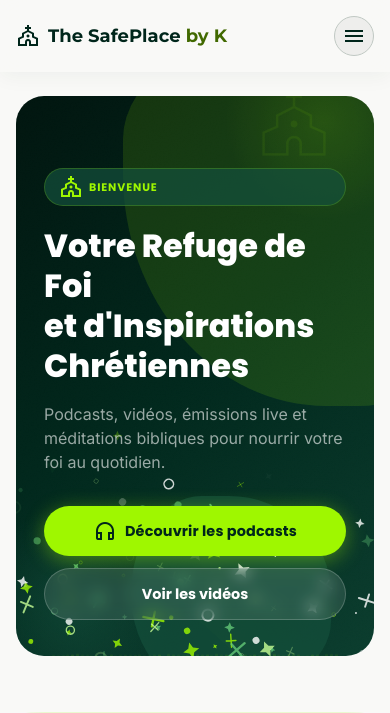
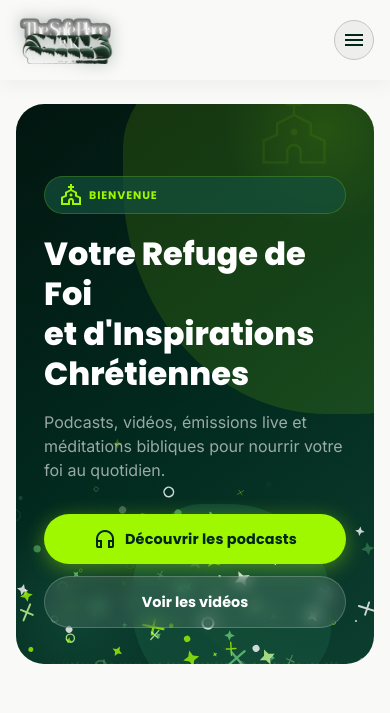
Before and after one commit to annevictoirecoulibaly1-arch/site-kaely, a Django app: page / in a window 390 px wide. Shown: the top 713 px of the page. Run offline with Django 5.2, Linux system fonts and the light colour scheme; data comes from the database, SQL or seed files in the repository; data that the repository does not hold is empty; parts of the project's set-up code (start-up, migrations or seed data) failed here and were passed over; some libraries are stand-ins or nearby versions.

Commit message:
feat: add transparent logo + integrate in navigation
- Remove background from logo image with pixel-tolerance algorithm
- Add logo.png / logo-sm.png / logo-dash.png to static/img/
- Replace church icon with actual logo in desktop nav and mobile menu panel

Co-Authored-By: Claude Sonnet 4.6 <noreply@anthropic.com>

```diff
--- a/podcastSafe/template/base.html
+++ b/podcastSafe/template/base.html
@@ -228,9 +228,8 @@ tailwind.config = {
 <header class="sticky top-0 z-50 bg-surface/80 backdrop-blur-md shadow-[0px_4px_20px_rgba(11,61,46,0.05)]">
   <nav class="flex justify-between items-center px-4 md:px-margin-desktop py-4 max-w-container-max-width mx-auto w-full">
     <div class="flex items-center gap-8">
-      <a href="{% url 'home' %}" class="flex items-center gap-2 shrink-0">
-        <span class="material-symbols-outlined text-2xl text-primary">church</span>
-        <span class="font-headline-md font-bold text-primary leading-tight text-lg md:text-2xl">The SafePlace <span class="text-secondary">by K</span></span>
+      <a href="{% url 'home' %}" class="flex items-center shrink-0">
+        <img src="{% static 'img/logo-sm.png' %}" alt="The SafePlace by K" class="h-12 w-auto object-contain" style="filter:drop-shadow(0 0 8px rgba(0,38,27,.3))"/>
       </a>
       <div class="hidden md:flex items-center gap-6">
         <a href="{% url 'home' %}" class="{% if request.resolver_match.url_name == 'home' %}text-primary border-b-2 border-secondary font-bold pb-1{% else %}text-on-surface-variant font-medium hover:text-secondary{% endif %} transition-colors duration-200 text-body-md">Accueil</a>
@@ -272,7 +271,7 @@ tailwind.config = {
 <div id="sp-mobile-menu" class="sp-nav__mobile">
   <div class="sp-nav__mobile-panel">
     <div class="flex justify-between items-center mb-8">
-      <span class="font-headline-md font-bold text-primary">The SafePlace <span class="text-secondary">by K</span></span>
+      <img src="{% static 'img/logo-sm.png' %}" alt="The SafePlace by K" class="h-10 w-auto object-contain"/>
       <button id="sp-mobile-close" class="w-10 h-10 rounded-full bg-surface-container flex items-center justify-center">
         <span class="material-symbols-outlined text-primary">close</span>
       </button>
```
Also changed, not shown: static/img/logo-dash.png (added), static/img/logo-sm.png (added), static/img/logo.png (added).
